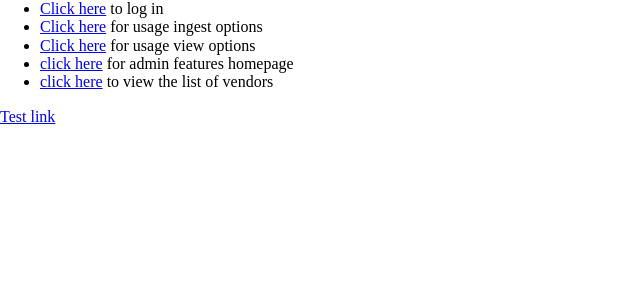
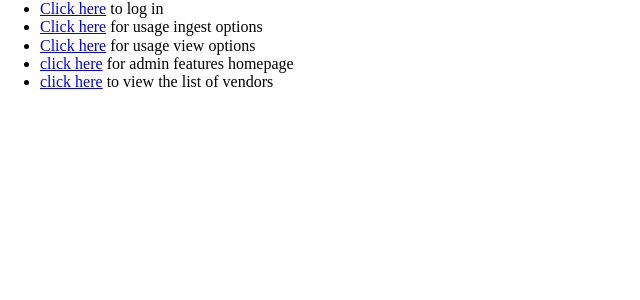
Before and after one commit to ereiskind/nolcat, a Flask app: page / in a window 1280 px wide. Shown: the part 200-500 px from the top of the page, without its empty margins (0-640 px from the left). Run offline with Flask 2, Linux system fonts and the light colour scheme; parts of the project's set-up code (start-up, migrations or seed data) failed here and were passed over; some libraries are stand-ins or nearby versions.

Commit message:
Remove test link

```diff
--- a/nolcat/templates/index.html
+++ b/nolcat/templates/index.html
@@ -20,7 +20,5 @@
         <li><a href="{{ url_for('annual_stats.annual_stats_homepage') }}">click here</a> for admin features homepage</li>
         <li><a href="{{ url_for('view_lists.view_lists_homepage', list='vendors') }}">click here</a> to view the list of vendors</li>
     </ul>
-
-    <p><a href="{{ url_for('download_file', file_path='test') }}">Test link</a></p>
 </body>
 </html>
```
